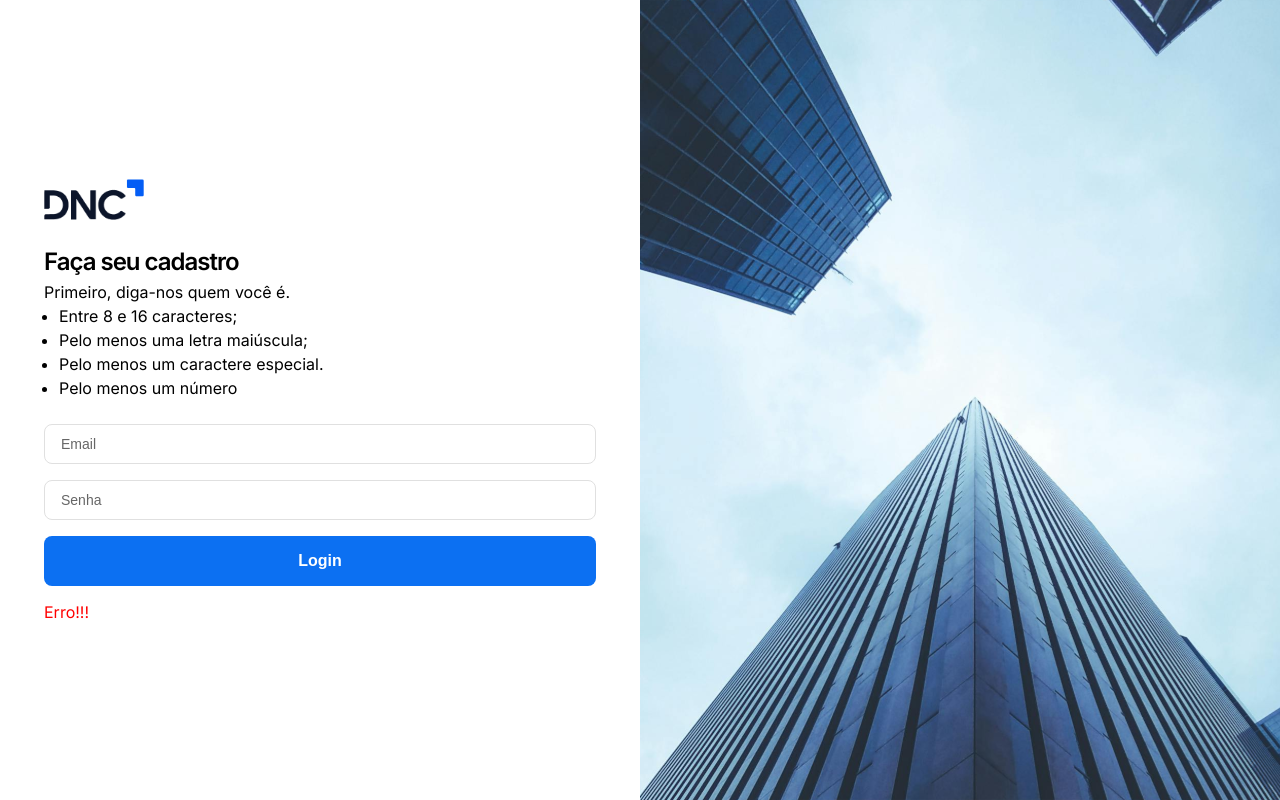
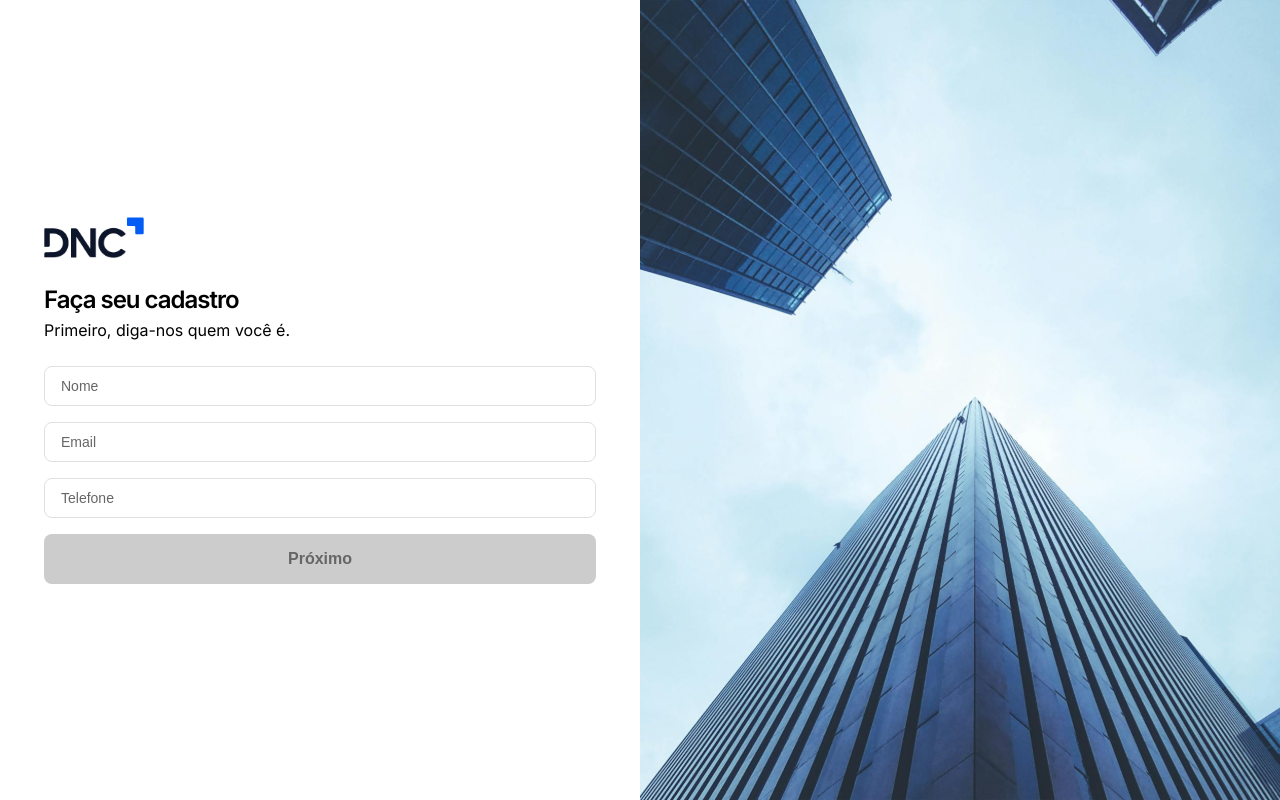
Before and after one commit to guilerm3/dnc-sales-dashboard-gas, a React (Vite) app: page /cadastro in a window 1280 px wide. Built offline with nearby package versions, Linux system fonts and the light colour scheme.

Commit message:
Feat: Profile flow criado

```diff
--- a/package.json
+++ b/package.json
@@ -13,6 +13,7 @@
     "@emotion/react": "^11.13.5",
     "@emotion/styled": "^11.13.5",
     "@mui/material": "^5.16.8",
+    "@reduxjs/toolkit": "^2.5.0",
     "@types/js-cookie": "^3.0.6",
     "@types/styled-components": "^5.1.34",
     "axios": "^1.7.9",
@@ -22,6 +23,7 @@
     "react": "^18.3.1",
     "react-chartjs-2": "^5.2.0",
     "react-dom": "^18.3.1",
+    "react-redux": "^9.2.0",
     "react-router-dom": "^7.0.2",
     "styled-components": "^6.1.13"
   },
--- a/src/hooks/useFormValidation.ts
+++ b/src/hooks/useFormValidation.ts
@@ -15,7 +15,12 @@
                 return  /\S+@\S+\.\S+/.test(String(formValues[index ]))
             }
             if (input.type === 'password'){
-                return String(formValues[index]).length > 7
+                const password = String (value)
+                const hasCorrectLenght = password.length >= 8 && password.length <= 16
+                const hasUppercaseLetter = /[A-Z]/.test(password)
+                const hasSpecialCharacter = /[!@#$%^&*(),.?":{}|<>]/.test(password)
+                const hasNumber = /\d/.test(password)
+                return (hasCorrectLenght && hasUppercaseLetter && hasSpecialCharacter && hasNumber)
             }
             return true
         })
--- a/src/main.tsx
+++ b/src/main.tsx
@@ -3,12 +3,16 @@
 import App from "./App.tsx";
 import { GlobalStyle } from "./styles/globalStyle.ts";
 import { AppThemeProvider } from "./contexts/AppThemeProvider.tsx";
+import { Provider } from "react-redux";
+import store from './redux/index.ts'
 
 createRoot(document.getElementById("root")!).render(
   <StrictMode>
-    <AppThemeProvider>
-      <GlobalStyle />
-      <App />
-    </AppThemeProvider>
+    <Provider store={store}>
+      <AppThemeProvider>
+        <GlobalStyle />
+        <App />
+      </AppThemeProvider>
+    </Provider>
   </StrictMode>
 );
--- a/src/pages/Login.tsx
+++ b/src/pages/Login.tsx
@@ -1,3 +1,4 @@
+/* eslint-disable react-hooks/exhaustive-deps */
 import { ChangeEvent, useEffect } from "react";
 import { useNavigate } from "react-router-dom";
 import { jwtDecode } from "jwt-decode";
@@ -17,8 +18,13 @@
 //TYPES
 import { MessageProps, LoginData, LoginPostData, DecodedJWT } from "../types";
 
+//REDUX
+import { useSelector } from "react-redux";
+import { RootState } from "@/redux";
+
 function Login() {
   const navigate = useNavigate()
+  const { email, message } = useSelector((state: RootState) => state.createProfile);
   const inputs = [
     { type: 'email', placeholder: 'Email'},
     { type: 'password', placeholder: 'Senha'},
@@ -27,7 +33,7 @@
   const { formValues, formValid, handleChange } = useFormValidation(inputs)
 
   const handleMessage = (): MessageProps => {
-    if(!error) return { msg: '', type: 'success'}
+    if(!error) return { msg: message ?? '', type: "success" };
     switch (error) {
       case 401: return{
         msg: 'Email e/ou senha inválidos',
@@ -58,6 +64,12 @@
     }
     if (Cookies.get('Authorization')) navigate('/home')
   },[data, navigate])
+
+  useEffect(()=>{
+    if(email){
+      handleChange(0, email)
+    }
+  },[email])
 
   return (
     <>
--- a/src/pages/Registration.tsx
+++ b/src/pages/Registration.tsx
@@ -1,8 +1,83 @@
+/* eslint-disable react-hooks/exhaustive-deps */
+import { ChangeEvent, useEffect } from "react";
+import { useNavigate } from "react-router-dom";
+
+//COMPONENTS
 import { BannerImage, FormComponent, StyledH1, StyledP, StyledUl, Logo } from "../components"
 import { Box, Container, Grid } from "@mui/material";
 import { pxToRem } from "../utils";
 
+//HOOKS
+import { useFormValidation, usePost } from "../hooks";
+
+//REDUX
+import { useDispatch, useSelector } from "react-redux";
+import { RootState } from "@/redux";
+import { setMessage, setProfileData } from "../redux/slices/createProfile";
+
+//TYPES
+import { CreateProfileData, InputProps } from "../types";
+
 function Registration() {
+  const dispatch = useDispatch()
+  const navigate = useNavigate()
+  const { email } = useSelector((state: RootState) => state.createProfile)
+  const { data, loading, error, postData } = usePost<string, CreateProfileData>("profile/create");
+
+  //FORM STEP1
+  const step1Inputs: InputProps[] = [
+    { name: "name", type: "text", placeholder: "Nome", required: true },
+    { name: "email", type: "email", placeholder: "Email", disabled: true },
+    { name: "phone", type: "tel", placeholder: "Telefone", required: true },
+  ];
+
+  const handleStep1 = (e: React.FormEvent) =>{
+    e.preventDefault()
+    dispatch(
+      setProfileData({
+        email: String(step1FormValues[1])
+      })
+    )
+  }
+
+  const {
+    formValues: step1FormValues,
+    formValid: step1FormValid,
+    handleChange: step1FormHanldeChange,
+  } = useFormValidation(step1Inputs);
+
+  //FORM STEP2
+  const step2Inputs: InputProps[] = [
+    { type: "password", placeholder: "Senha"}
+  ]
+  const handleStep2 = async (e: React. FormEvent) =>{
+    e.preventDefault()
+    await postData({
+      name: String(step1FormValues[0]),
+      email: String(step1FormValues[1]),
+      phone: String(step1FormValues[2]),
+      password: String(step2FormValues[0]),
+    });
+  }
+  const {
+    formValues: step2FormValues,
+    formValid: step2FormValid,
+    handleChange: step2FormHanldeChange,
+  } = useFormValidation(step2Inputs)
+
+  const handleStepInputs = email ? step2Inputs : step1Inputs
+
+  useEffect(() =>{
+    if(data !== null){
+      dispatch(setMessage('Usuário criado com sucesso.'))
+      navigate('/')
+    }else if (error) {
+      alert(
+        `Não foi possível realizar a operação. Entre em contato com nosso suporte (${error}).`
+      );
+    }
+  },[data, error, navigate])
+
   return (
     <>
       <Box>
@@ -18,27 +93,51 @@
                 <Logo height={41} width={100} />
               </Box>
               <Box sx={{ marginBottom: pxToRem(24) }}>
-                <StyledH1>Faça seu cadastro</StyledH1>
-                <StyledP>Primeiro, diga-nos quem você é.</StyledP>
+                <StyledH1>
+                  {email ? "Defina sua senha" : "Faça seu cadastro"}
+                </StyledH1>
+                <StyledP>
+                  {" "}
+                  {email
+                    ? "Sua senha deve ter:"
+                    : "Primeiro, diga-nos quem você é."}
+                </StyledP>
+                {email && (
                   <StyledUl>
                     <li>Entre 8 e 16 caracteres;</li>
                     <li>Pelo menos uma letra maiúscula;</li>
                     <li>Pelo menos um caractere especial.</li>
                     <li>Pelo menos um número</li>
                   </StyledUl>
+                )}
               </Box>
               <FormComponent
-                inputs={[
-                  { type: "email", placeholder: "Email" },
-                  { type: "password", placeholder: "Senha" },
+                inputs={handleStepInputs.map((input, index) => ({
+                  type: input.type,
+                  placeholder: input.placeholder,
+                  value: email
+                    ? step2FormValues[index] || ""
+                    : step1FormValues[index] || "",
+                  onChange: (e: ChangeEvent<HTMLInputElement>) =>
+                    email
+                      ? step2FormHanldeChange(
+                          index,
+                          (e.target as HTMLInputElement).value
+                        )
+                      : step1FormHanldeChange(
+                          index,
+                          (e.target as HTMLInputElement).value
+                        ),
+                }))}
+                buttons={[
+                  {
+                    className: "primary",
+                    disabled: email ? !step2FormValid || loading : !step1FormValid,
+                    onClick: email ? handleStep2 : handleStep1,
+                    type: "submit",
+                    children: email ? 'Enviar' : 'Próximo',
+                  },
                 ]}
-                buttons={[
-                  { className: "primary", type: "submit", children: "Login" },
-                ]}
-                message={{
-                  msg: "Erro!!!",
-                  type: "error",
-                }}
               />
             </Container>
           </Grid>
--- /dev/null
+++ b/src/redux/index.ts
@@ -0,0 +1,14 @@
+import { configureStore } from "@reduxjs/toolkit";
+import createProfileReducer from "./slices/createProfile";
+
+
+const store = configureStore({
+    reducer: {
+        createProfile: createProfileReducer
+    }
+})
+
+export type RootState = ReturnType<typeof store.getState>
+export type AppDispatch = typeof store.dispatch
+
+export default store
--- /dev/null
+++ b/src/redux/slices/createProfile.ts
@@ -0,0 +1,26 @@
+import { createSlice, PayloadAction } from "@reduxjs/toolkit";
+import { CreateProfileData } from "../../types";
+
+const initialState: Omit<CreateProfileData, 'name' | 'phone' | 'password'> = {
+    email: '',
+    message: null,
+}
+
+const profileSlice = createSlice({
+    name: 'profile',
+    initialState,
+    reducers:{
+        setProfileData: (
+            state,
+            action: PayloadAction<Omit<CreateProfileData, 'name' | 'phone' | 'password'>>
+        ) => {
+            state.email = action.payload.email
+        },
+        setMessage: (state, action: PayloadAction<string>) => {
+            state.message = action.payload
+        }
+    }
+})
+
+export const { setProfileData, setMessage } = profileSlice.actions
+export default profileSlice.reducer
```
Also changed, not shown: src/types/profileData.d.ts (+8 -0 lines), 1 other file (tests, documents, lock files or other folders). Lines whose indentation alone changed are shown as unchanged.
